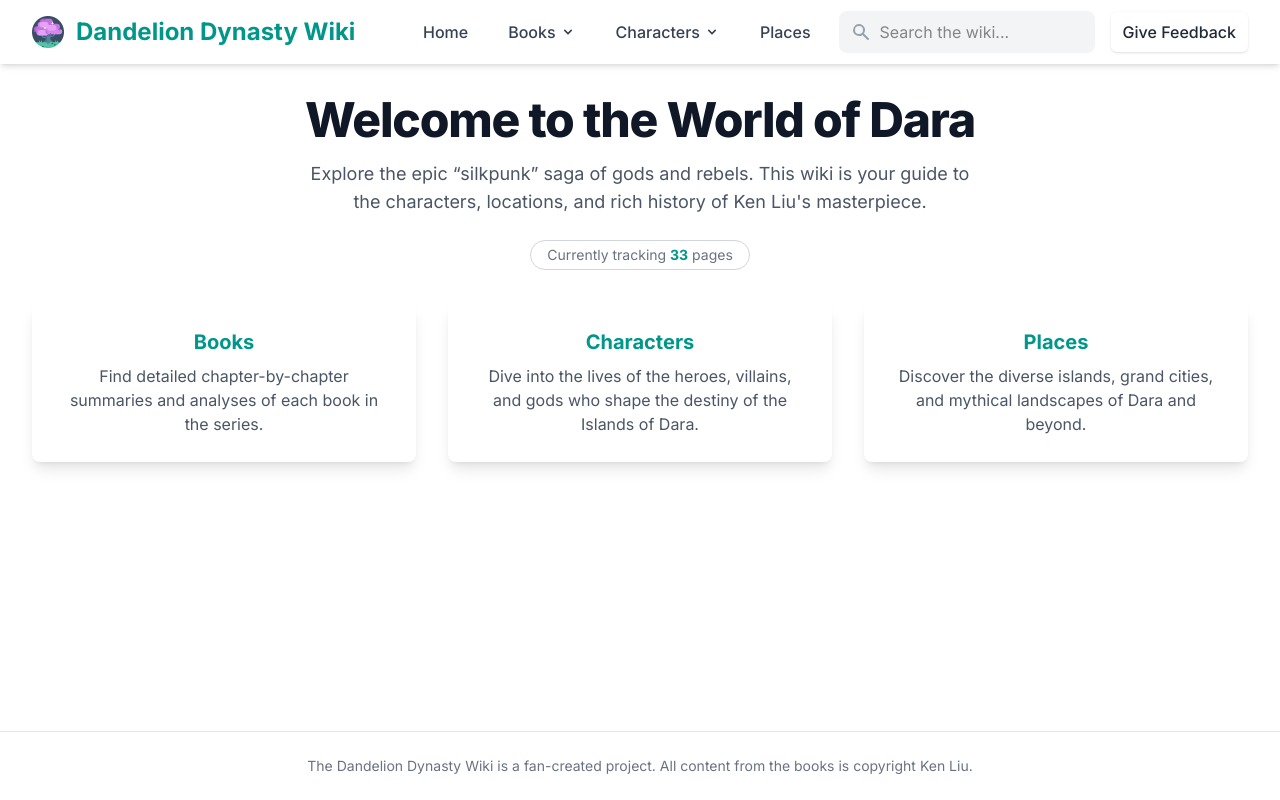
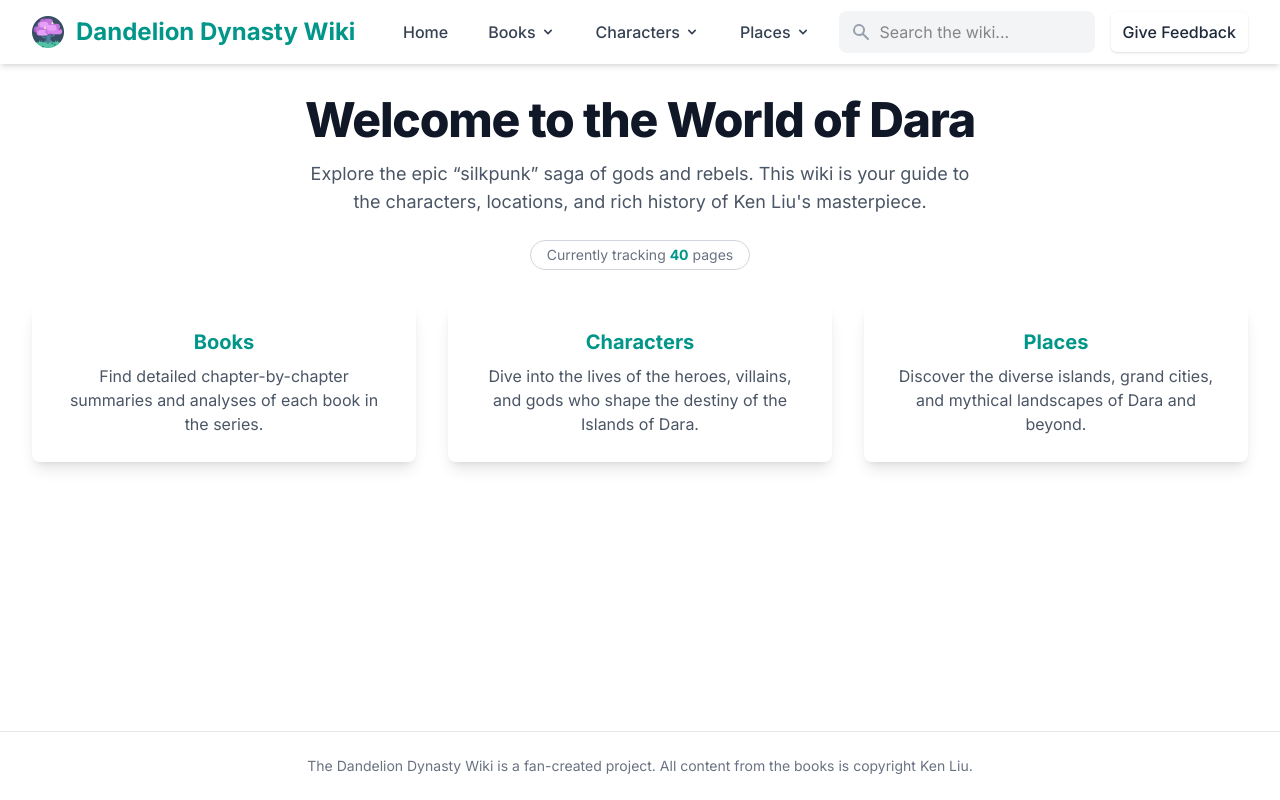
Before and after one commit to arman-101/dandelion-wiki, a Next.js app: page / in a window 1280 px wide. Built offline with nearby package versions, Linux system fonts and the light colour scheme.

Commit message:
not found page + dropdown for places

```diff
--- a/app/components/Navbar.tsx
+++ b/app/components/Navbar.tsx
@@ -5,7 +5,7 @@
 import Image from 'next/image';
 import { useRouter } from 'next/navigation';
 import FeedbackModal from './FeedbackModal';
-import { ALL_WIKI_PAGES, MAIN_CHARACTERS } from '../data/wiki-data';
+import { ALL_WIKI_PAGES, MAIN_CHARACTERS, MAIN_PLACES } from '../data/wiki-data';
 
 // --- ICONS ---
 const ChevronDownIcon = () => (
@@ -150,7 +150,23 @@
                                     </div>
                                 </div>
 
-                                <Link href="/places" className="text-gray-700 dark:text-gray-300 hover:[color:var(--color-accent-pink)] px-3 py-2 rounded-md text-base font-medium transition-colors">Places</Link>
+                                <div className="relative group">
+                                    <button
+                                        onClick={() => router.push('/places')}
+                                        className="flex items-center text-gray-700 dark:text-gray-300 hover:[color:var(--color-accent-pink)] px-3 py-2 rounded-md text-base font-medium transition-colors focus:outline-none cursor-pointer"
+                                    >
+                                        <span>Places</span>
+                                        <ChevronDownIcon />
+                                    </button>
+                                    <div className="absolute left-0 top-full mt-2 w-48 rounded-md shadow-lg bg-white dark:bg-gray-800 ring-1 ring-black ring-opacity-5 opacity-0 invisible group-hover:opacity-100 group-hover:visible transition-all duration-200">
+                                        <div className="py-1">
+                                            {MAIN_PLACES.map(place => (
+                                                <Link key={place.path} href={place.path} className="block px-4 py-2 text-sm text-gray-700 dark:text-gray-200 hover:bg-gray-100 dark:hover:bg-gray-700 hover:[color:var(--color-accent-pink)]">{place.title}</Link>
+                                            ))}
+                                        </div>
+                                    </div>
+                                </div>
+
                             </div>
                             <div className="ml-4">
                                 <SearchBar />
--- a/app/data/wiki-data.ts
+++ b/app/data/wiki-data.ts
@@ -16,7 +16,18 @@
     { title: 'Zomi Kidosu', path: '/characters/zomi-kidosu', type: 'Character' },
 ];
 
-// A comprehensive list of ALL pages for the search bar
+// A curated list of main places for the dropdown menu (UPDATED)
+export const MAIN_PLACES: WikiPage[] = [
+    { title: 'Amu', path: '/places/amu', type: 'Place' },
+    { title: 'Cocru', path: '/places/cocru', type: 'Place' },
+    { title: 'Faça', path: '/places/faca', type: 'Place' },
+    { title: 'Gan', path: '/places/gan', type: 'Place' },
+    { title: 'Haan', path: '/places/haan', type: 'Place' },
+    { title: 'Rima', path: '/places/rima', type: 'Place' },
+    { title: 'Xana', path: '/places/xana', type: 'Place' },
+];
+
+// A comprehensive list of ALL pages for the search bar (UPDATED)
 export const ALL_WIKI_PAGES: WikiPage[] = [
     // Books
     { title: 'The Grace of Kings', path: '/books/grace-of-kings', type: 'Book' },
@@ -39,7 +50,8 @@
     { title: 'Gozogi Çadé', path: '/characters/gozogi-cade', type: 'Character' },
     { title: 'Than Carucono', path: '/characters/than-carucono', type: 'Character' },
 
-    // Places
+    // All Places (includes main places)
+    ...MAIN_PLACES,
     { title: 'Zudi', path: '/places/zudi', type: 'Place' },
     { title: 'Tunoa Islands', path: '/places/tunoa-islands', type: 'Place' },
     { title: 'Dasu', path: '/places/dasu', type: 'Place' },
--- /dev/null
+++ b/app/not-found.tsx
@@ -0,0 +1,21 @@
+import Link from 'next/link';
+
+export default function NotFound() {
+    return (
+        <div className="flex flex-col items-center justify-center text-center py-20">
+            <h1 className="text-6xl font-bold text-teal-500">404</h1>
+            <h2 className="mt-4 text-3xl font-bold tracking-tight text-gray-900 dark:text-white sm:text-4xl">Page Not Found</h2>
+            <p className="mt-4 text-lg leading-7 text-gray-600 dark:text-gray-300">
+                Sorry, the page you are looking for hasn&apos;t been written yet or doesn&apos;t exist.
+            </p>
+            <div className="mt-10">
+                <Link
+                    href="/"
+                    className="rounded-md bg-teal-600 px-4 py-2.5 text-sm font-semibold text-white shadow-sm hover:bg-teal-500 focus-visible:outline-2 focus-visible:outline-offset-2 focus-visible:outline-teal-600"
+                >
+                    Go back home
+                </Link>
+            </div>
+        </div>
+    );
+}
```
